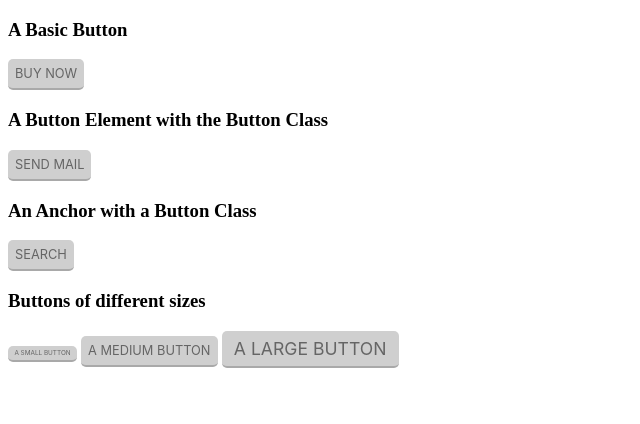
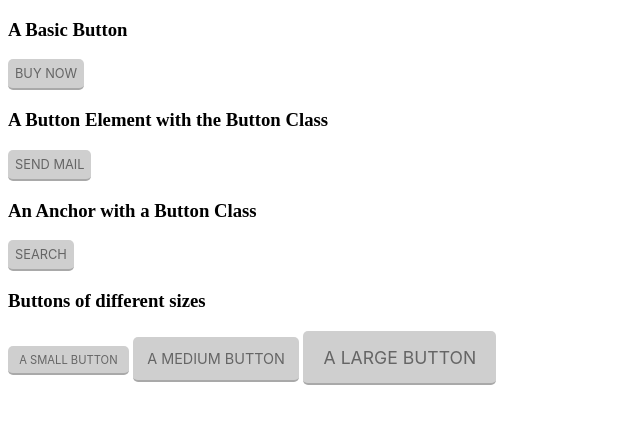
Before and after one commit to sebastianrb/web-components-MD, a plain HTML site: page components/buttons/index.html in a window 1280 px wide. Shown: the whole page, without its empty margins (0-640 px from the left). Drawn offline with Linux system fonts and the light colour scheme.

Commit message:
Fix button sizes

```diff
--- a/components/buttons/button.css
+++ b/components/buttons/button.css
@@ -41,15 +41,16 @@
 }
 
 .button.button-sm {
-    padding: 0.5em 1em;
-    font-size: .4em;
+    padding: 0.6em 1em;
+    font-size: .7em;
 }
 
 .button-md {
-    /*going to keep this the same size as the other buttons*/
+    padding: 0.9em 1em;
+    font-size: .9em;
 }
 
 .button-lg {
     font-size: 1.1em;
-    padding: 0.4em .7em;
+    padding: .9em 1.15em;
 }
```
